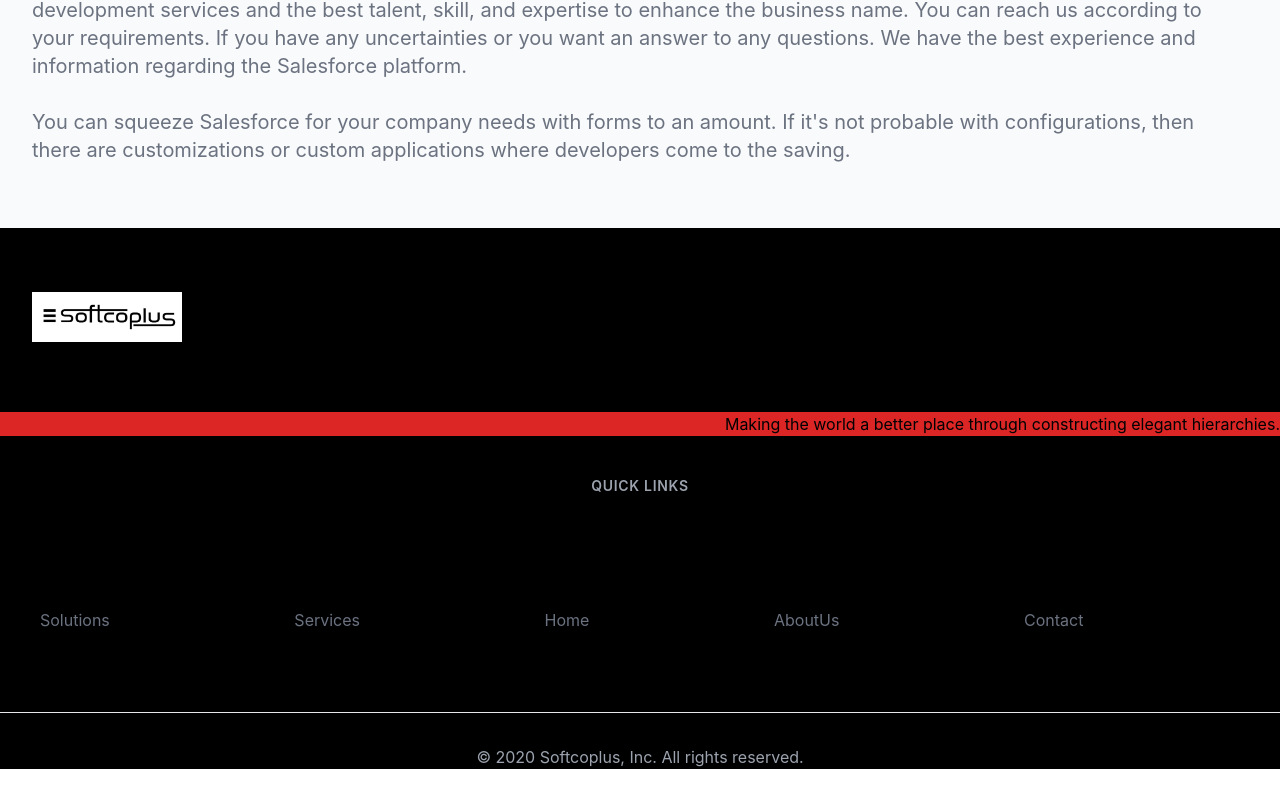
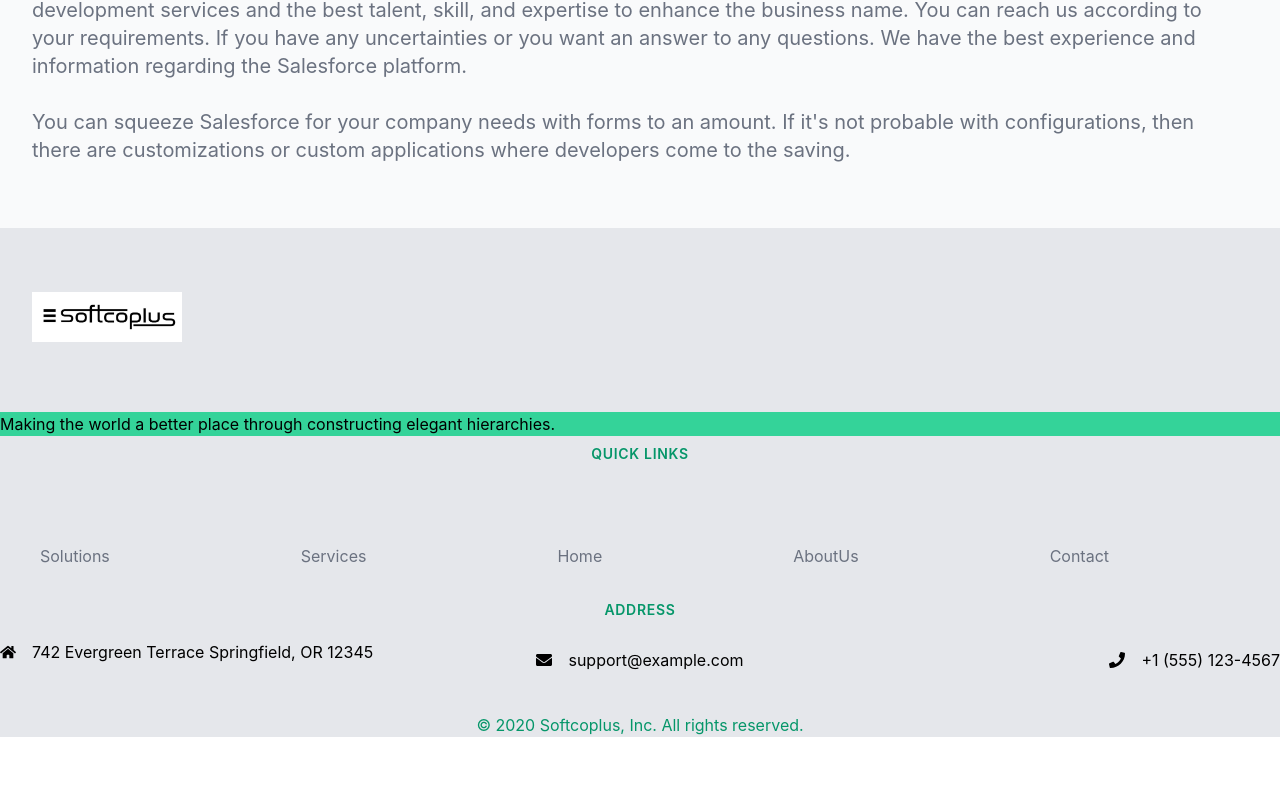
Before and after one commit to Softcoplus-org/softcoplus-website, a Next.js app: page / in a window 1280 px wide. Shown: the part 3466-4267 px from the top of the page. After the commit the page ends 4235 px from the top, so only its background shows below. Built offline with nearby package versions, Linux system fonts and the light colour scheme.

Commit message:
Updated footer

```diff
--- a/components/Footer.tsx
+++ b/components/Footer.tsx
@@ -1,5 +1,4 @@
  /* This is tailwind code by shubham singh*/
-
 import Image from 'next/image'
 import logo from  "../public/logo.jpeg"
 
@@ -12,18 +11,7 @@
     { name: 'Contact', href: '/contact' },
 
   ],
-  services: [
-    { name: 'Services', href: '/services' },
-  ],
-  Home: [
-    { name: 'Home', href: '/' },
-  ],
-  contactus: [
-    { name: 'Contact', href: '/contact' },
-  ],
-  AboutUs: [
-    { name: 'AboutUs', href: '/about' },
-  ],
+
 
 
 
@@ -33,7 +21,7 @@
 
 export default function Example() {
     return (
-    <footer className="bg-black" aria-labelledby="footer-heading">
+    <footer className="bg-gray-200" aria-labelledby="footer-heading ">
       <h2 id="footer-heading" className="sr-only">
         Footer
       </h2>
@@ -50,15 +38,15 @@
             </div>
             </div>
             </div>
-            <p className="text-white-500 text-right bg-red-600">
+            <p className="text-white-500 text-centre bg-green-400">
                 Making the world a better place through constructing elegant hierarchies.
               </p>
-              <h3 className="text-sm font-semibold text-gray-400 tracking-wider uppercase text-center mt-10">Quick Links</h3>
+              <h3 className="text-sm font-semibold text-green-600 tracking-wider uppercase text-center mt-2">Quick Links</h3>
               <div className="mt-12 grid grid-flow-row gap-8 xl:mt-0 xl:rows-span-2 pt-20">
               <div className="md:grid md:grid-flow-row md:gap-8">
                 <div>
 
-                  <ul role="list" className="ml-10 space-x-4 m-8 grid grid-flow-col gap-1 ">
+                  <ul role="list" className="ml-10 space-x-4 mb-8 grid grid-flow-col gap-1 ">
                     {navigation.navlinks.map((item) => (
                       <li key={item.name}>
                         <a href={item.href} className="text-base text-gray-500 hover:text-red-900">
@@ -69,15 +57,47 @@
                   </ul>
                 </div>
 
-    </div>
               </div>
+              </div>
+              <h3 className="text-sm font-semibold text-green-600 tracking-wider uppercase text-center mb-5">Address</h3>
+              <p className="flex items-center justify-center md:justify-start mb-4">
+          <svg aria-hidden="true" focusable="false" data-prefix="fas" data-icon="home"
+            className="w-4 mr-4" role="img" xmlns="http://www.w3.org/2000/svg" viewBox="0 0 576 512">
+            <path fill="currentColor"
+              d="M280.37 148.26L96 300.11V464a16 16 0 0 0 16 16l112.06-.29a16 16 0 0 0 15.92-16V368a16 16 0 0 1 16-16h64a16 16 0 0 1 16 16v95.64a16 16 0 0 0 16 16.05L464 480a16 16 0 0 0 16-16V300L295.67 148.26a12.19 12.19 0 0 0-15.3 0zM571.6 251.47L488 182.56V44.05a12 12 0 0 0-12-12h-56a12 12 0 0 0-12 12v72.61L318.47 43a48 48 0 0 0-61 0L4.34 251.47a12 12 0 0 0-1.6 16.9l25.5 31A12 12 0 0 0 45.15 301l235.22-193.74a12.19 12.19 0 0 1 15.3 0L530.9 301a12 12 0 0 0 16.9-1.6l25.5-31a12 12 0 0 0-1.7-16.93z">
+            </path>
+          </svg>
+          742 Evergreen Terrace
+
+          Springfield, OR 12345
+        </p>
+        <p className="flex items-center justify-center md:justify-centre mb-4 -my-8">
+          <svg aria-hidden="true" focusable="false" data-prefix="fas" data-icon="envelope"
+            className="w-4 mr-4" role="img" xmlns="http://www.w3.org/2000/svg"
+            viewBox="0 0 512 512">
+            <path fill="currentColor"
+              d="M502.3 190.8c3.9-3.1 9.7-.2 9.7 4.7V400c0 26.5-21.5 48-48 48H48c-26.5 0-48-21.5-48-48V195.6c0-5 5.7-7.8 9.7-4.7 22.4 17.4 52.1 39.5 154.1 113.6 21.1 15.4 56.7 47.8 92.2 47.6 35.7.3 72-32.8 92.3-47.6 102-74.1 131.6-96.3 154-113.7zM256 320c23.2.4 56.6-29.2 73.4-41.4 132.7-96.3 142.8-104.7 173.4-128.7 5.8-4.5 9.2-11.5 9.2-18.9v-19c0-26.5-21.5-48-48-48H48C21.5 64 0 85.5 0 112v19c0 7.4 3.4 14.3 9.2 18.9 30.6 23.9 40.7 32.4 173.4 128.7 16.8 12.2 50.2 41.8 73.4 41.4z">
+            </path>
+          </svg>
+          support@example.com
+        </p>
+        <p className="flex flex-row justify-evenly md:justify-end  -my-10">
+          <svg aria-hidden="true" focusable="false" data-prefix="fas" data-icon="phone"
+            className="w-4 mr-4" role="img" xmlns="http://www.w3.org/2000/svg"
+            viewBox="0 0 512 512">
+            <path fill="currentColor"
+              d="M493.4 24.6l-104-24c-11.3-2.6-22.9 3.3-27.5 13.9l-48 112c-4.2 9.8-1.4 21.3 6.9 28l60.6 49.6c-36 76.7-98.9 140.5-177.2 177.2l-49.6-60.6c-6.8-8.3-18.2-11.1-28-6.9l-112 48C3.9 366.5-2 378.1.6 389.4l24 104C27.1 504.2 36.7 512 48 512c256.1 0 464-207.5 464-464 0-11.2-7.7-20.9-18.6-23.4z">
+            </path>
+          </svg>
+          +1 (555) 123-4567
+        </p>
 
 
 
 
 
           <div className="mt-12 border-t border-gray-200 pt-8 mb-8">
-            <p className="text-base text-gray-400 xl:text-center">&copy; 2020 Softcoplus,  Inc. All rights reserved.</p>
+            <p className="text-base text-green-600 xl:text-center">&copy; 2020 Softcoplus,  Inc. All rights reserved.</p>
           </div>
           </footer>
             )}
```
